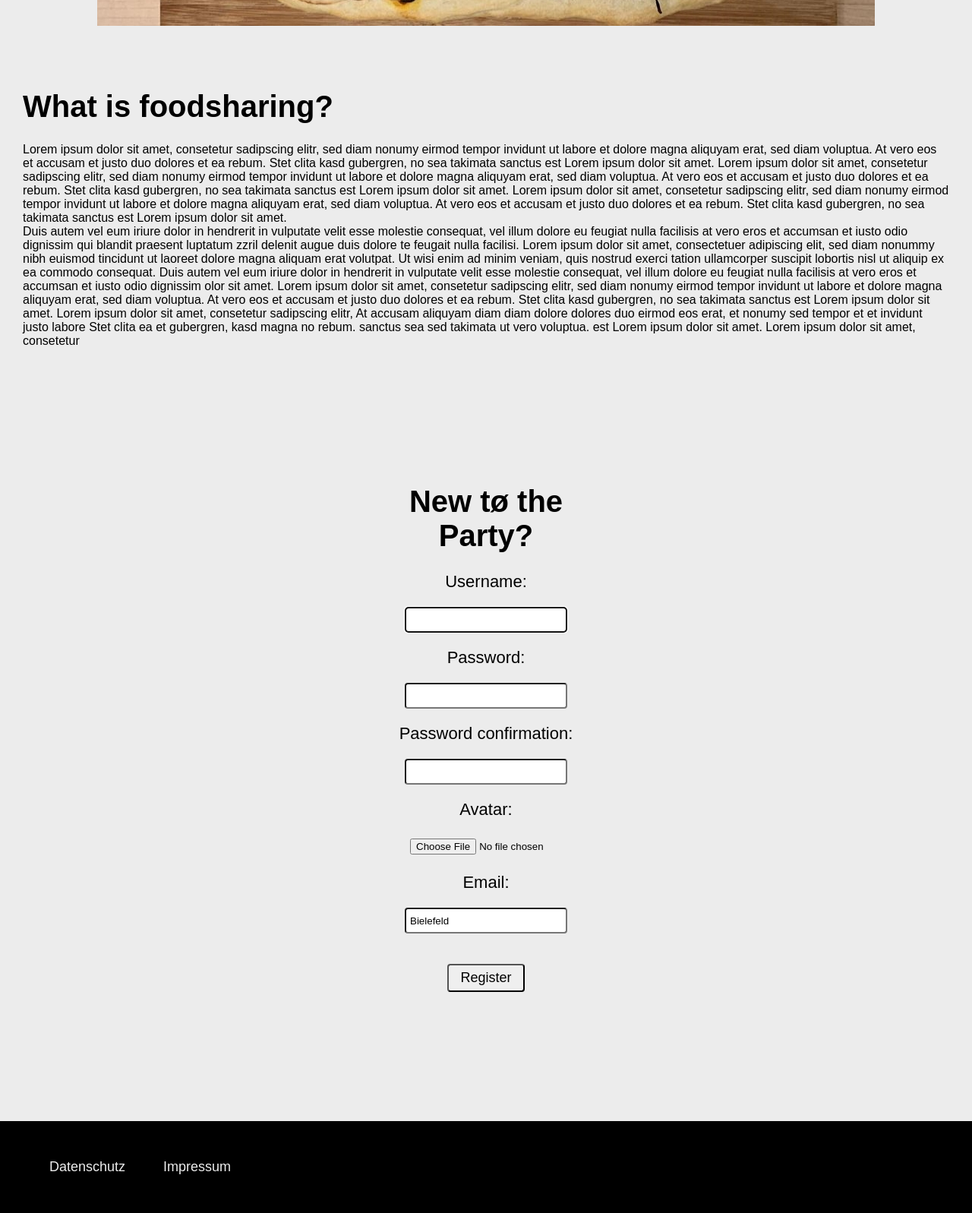
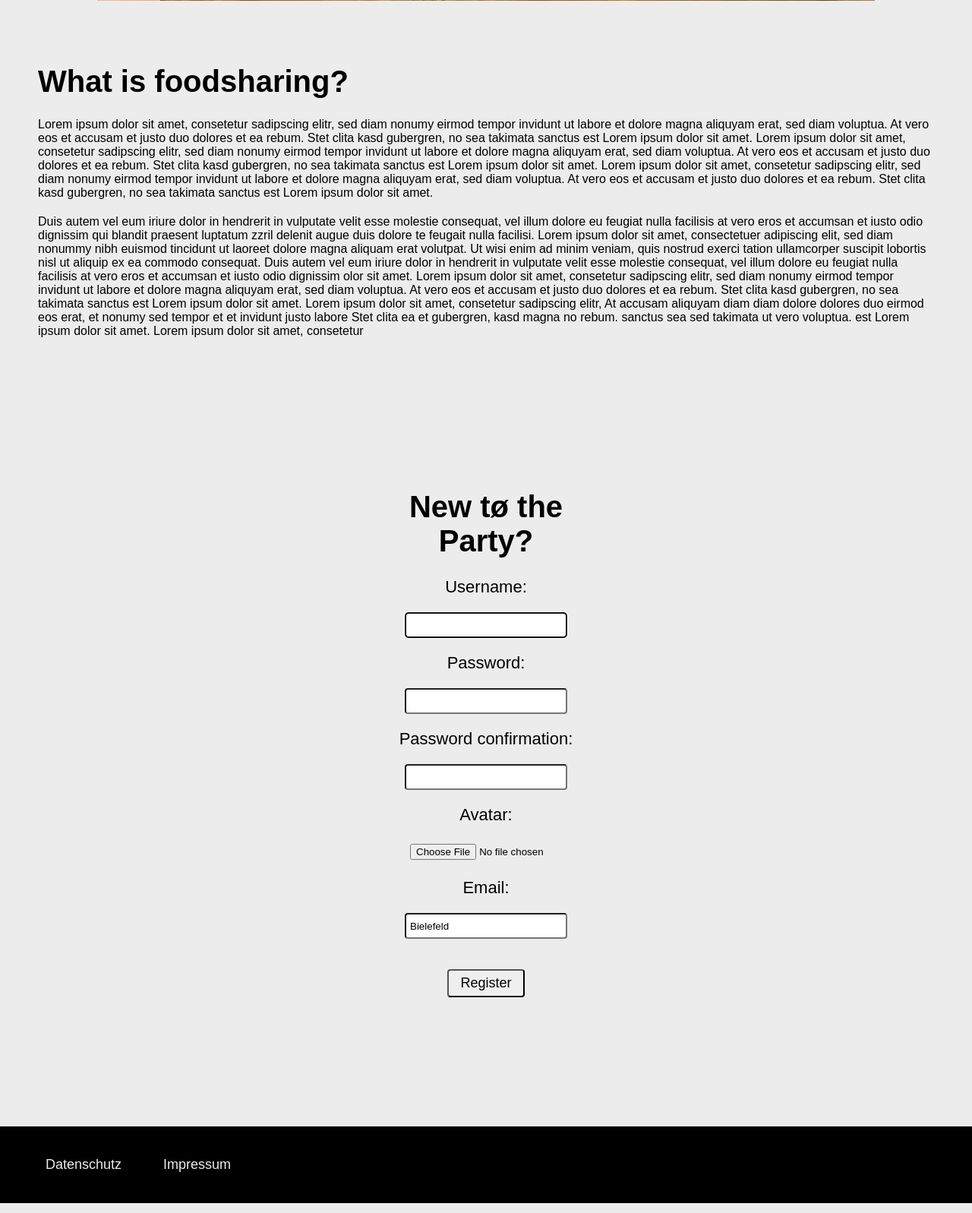
Before and after one commit to kaengurubeutel/foodsharing, a Django app: a page that uses feed/templates/Navbar.html in a window 1280 px wide. Shown: the part 1007-2604 px from the top of the page at 76% size. Run offline with Django 4.2, Linux system fonts and the light colour scheme.

Commit message:
footer, login, register css

```diff
--- a/feed/static/styling/index.css
+++ b/feed/static/styling/index.css
@@ -16,6 +16,7 @@ h2 {
     font-size: 40px;
     margin-bottom: 25px;
 }
+
 
 /* Header (Footer) */
 
@@ -48,7 +49,7 @@ ul li {
     display: inline-block;
     list-style-type: none;
 
-    margin-left: 15px;
+    margin-left: 20px;
 }
 
 footer {
@@ -56,7 +57,7 @@ footer {
     grid-row: 7/8;
     justify-self: start;
 
-    padding: 50px;
+    padding: 40px;
     font-size: 18px;
     color: #ECECEC;
 }
@@ -65,12 +66,16 @@ footer li {
     margin-right: 30px;
 }
 
+footer a {
+    color: #ECECEC;
+    text-decoration: none;
+}
+
 #footerBackground {
     grid-column: 1/4;
     grid-row: 7/8;
     justify-self: stretch;
     align-self: stretch;
-    padding: 50px;
 
     background-color: black;
 }
@@ -86,7 +91,7 @@ footer li {
 }
 
 .text1 h2 {
-    font-size: 60px;
+    font-size: 50px;
 }
 
 .mainImg {
@@ -96,14 +101,22 @@ footer li {
     margin-bottom: 50px;
 }
 
-#mainImg img {
+.mainImg img {
     max-height: 500px;
 }
 
-#text2 {
+.text2 {
     grid-column: 1/4;
     grid-row: 4/5;
     margin: 30px;
+}
+
+.text2 p {
+    margin: 20px;
+}
+
+.text2 h2 {
+    margin-left: 20px;
 }
 
 /* Login, Logout, Register */
@@ -162,6 +175,10 @@ form {
     display: none;
 }
 
+#file-upload-button {
+    font-family: inherit;
+}
+
 /* feed */
 
 #container {
--- a/feed/templates/Navbar.html
+++ b/feed/templates/Navbar.html
@@ -33,7 +33,7 @@
 <div id="footerBackground"></div>
  <footer>
             <ul>
-                <li>Datenschutz</li>
+                <li><a href="https://www.hs-augsburg.de/Service/Datenschutz.html">Datenschutz</a></li>
                 <li>Impressum</li>
             </ul>
         </footer>
--- a/feed/templates/index.html
+++ b/feed/templates/index.html
@@ -7,13 +7,13 @@
     {% if user.is_authenticated %}
 
     {% else %}
-     <div id='text1'>
+     <div class='text1'>
       <h2>support<br/>your local<br>føødbuddies.</h2>
     </div>
-    <div id='mainImg'>
+    <div class='mainImg'>
       <img src="{% static 'media/food500px.jpeg' %}" alt="Focaccia"/>
     </div>
-    <div id="text2">
+    <div class="text2">
         <h2>What is foodsharing?</h2>
         <p>Lorem ipsum dolor sit amet, consetetur sadipscing elitr,
             sed diam nonumy eirmod tempor invidunt ut labore et dolore magna aliquyam erat,
--- a/templates/auth/register.html
+++ b/templates/auth/register.html
@@ -9,7 +9,7 @@
     <div class='mainImg'>
       <img src="{% static 'media/food500px.jpeg' %}" alt="Focaccia"/>
     </div>
-    <div id="text2">
+    <div class="text2">
         <h2>What is foodsharing?</h2>
         <p>Lorem ipsum dolor sit amet, consetetur sadipscing elitr,
             sed diam nonumy eirmod tempor invidunt ut labore et dolore magna aliquyam erat,
--- a/templates/registration/login.html
+++ b/templates/registration/login.html
@@ -8,7 +8,7 @@
     <div class='mainImg'>
       <img src="{% static 'media/food500px.jpeg' %}" alt="Focaccia"/>
     </div>
-    <div id="text2">
+    <div class="text2">
         <h2>What is foodsharing?</h2>
         <p>Lorem ipsum dolor sit amet, consetetur sadipscing elitr,
             sed diam nonumy eirmod tempor invidunt ut labore et dolore magna aliquyam erat,
```
